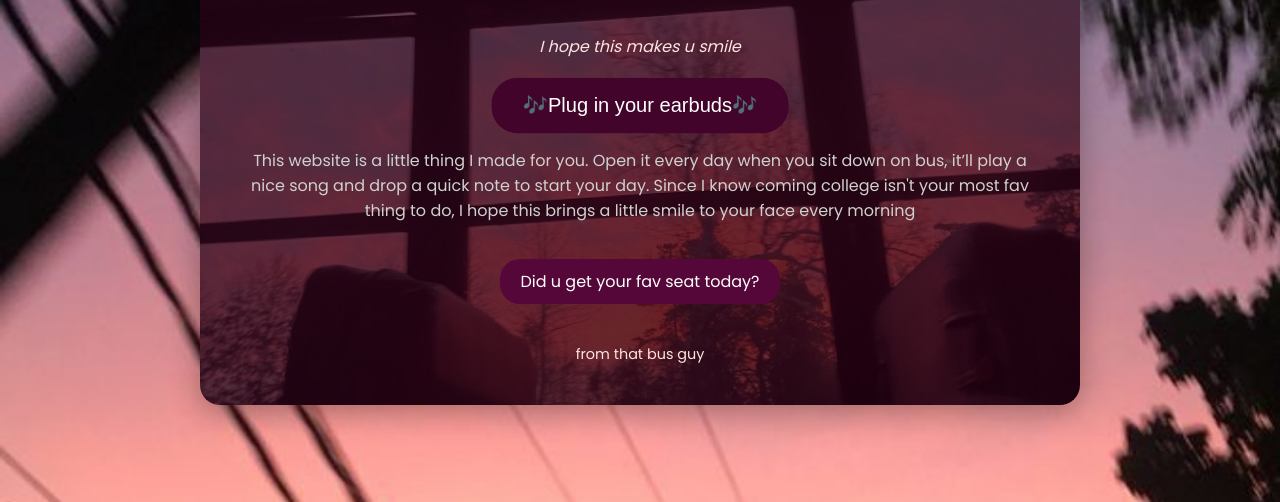
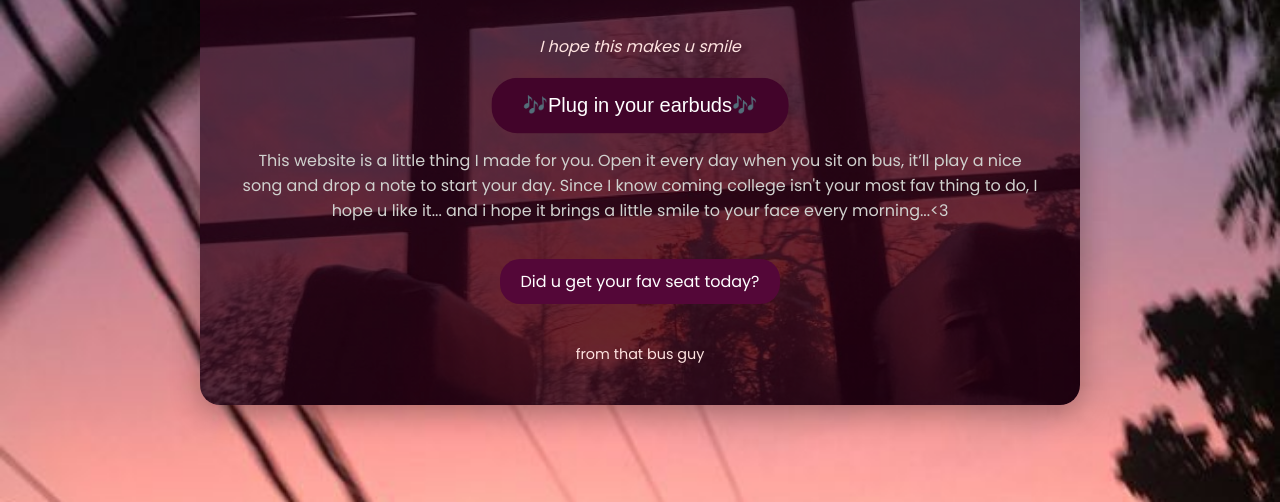
Before and after one commit to hardymercy/diksha, a plain HTML site: page index.html in a window 1280 px wide. Shown: the part 298-800 px from the top of the page. Drawn offline with Linux system fonts and the light colour scheme.

Commit message:
first commit

```diff
--- a/index.html
+++ b/index.html
@@ -32,7 +32,7 @@
             <p id="assessment-message" class="hidden"></p>
         </div>
         <div class="quote">
-            <p id="quote-text">This website is a little thing I made for you. Open it every day when you sit down on bus, it’ll play a nice song and drop a quick note to start your day. Since I know coming college isn't your most fav thing to do, I hope this brings a little smile to your face every morning</p>
+            <p id="quote-text">This website is a little thing I made for you. Open it every day when you sit on bus, it’ll play a nice song and drop a note to start your day. Since I know coming college isn't your most fav thing to do, I hope u like it... and i hope it brings a little smile to your face every morning...<3</p>
         </div>
         <a href="https://wa.me/+918699272592" class="contact-btn">Did u get your fav seat today?</a>
         <footer>from that bus guy</footer>
```
